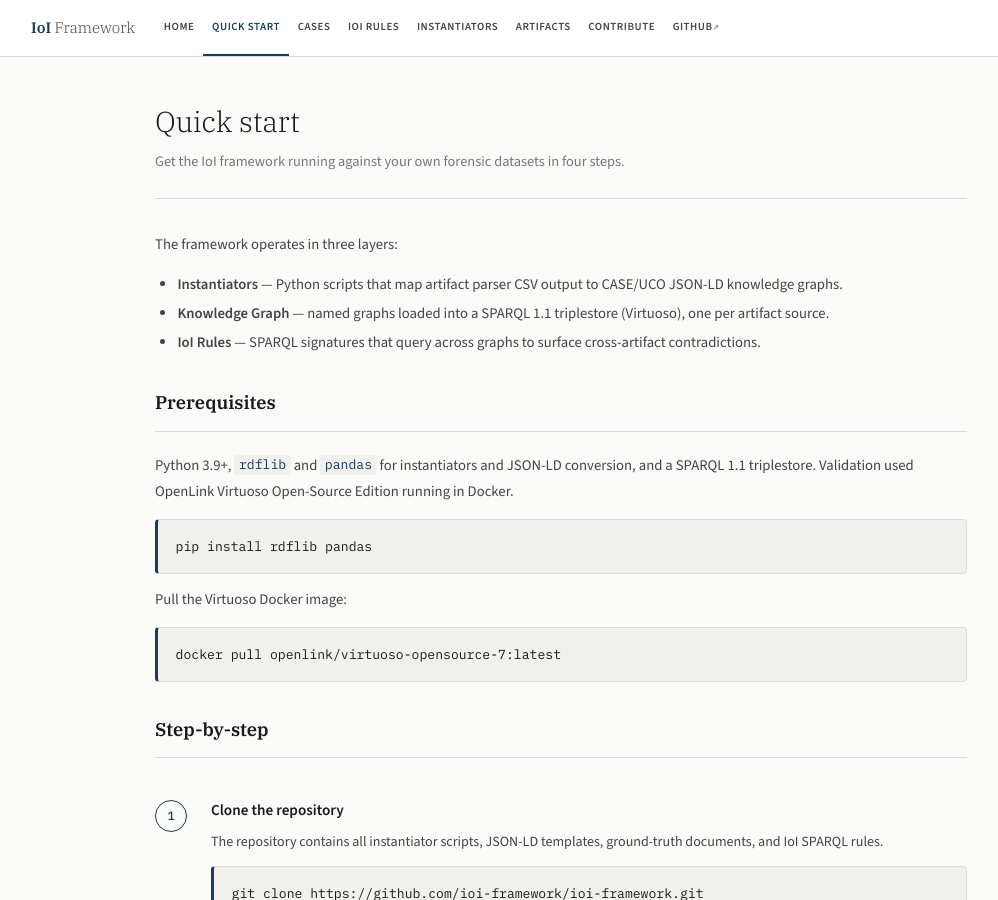
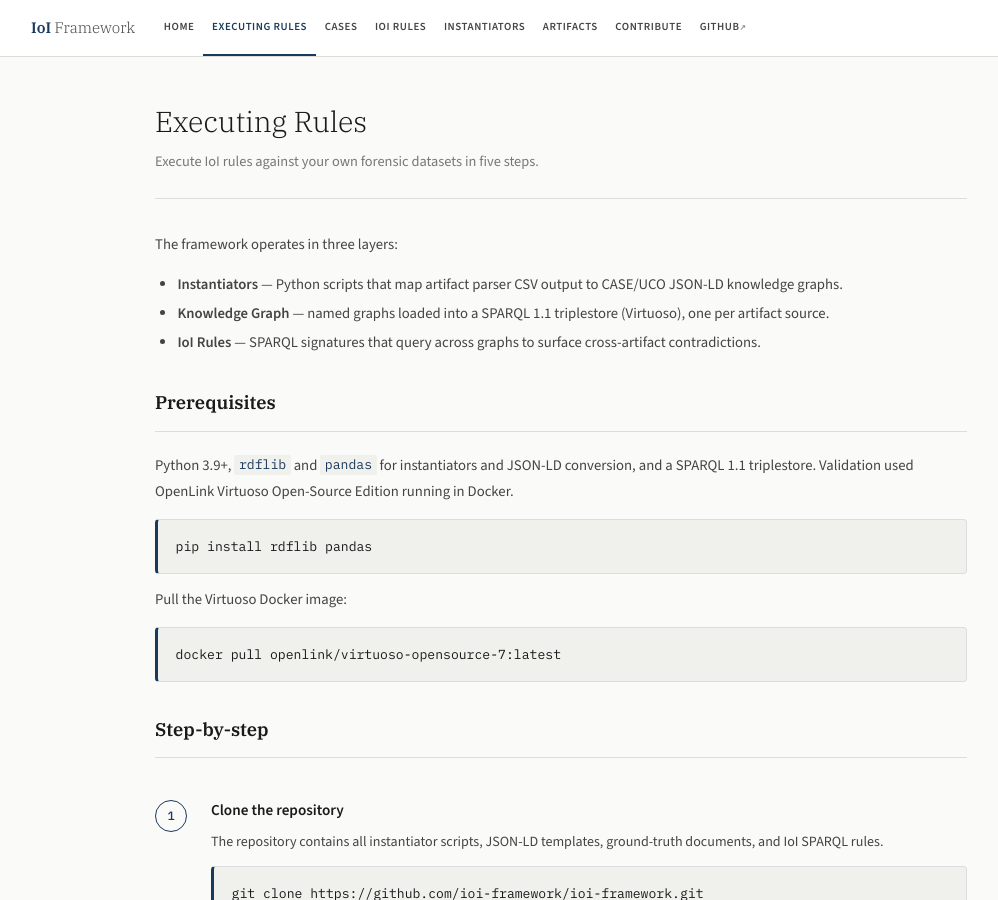
Before and after one commit to ioi-framework/ioi-framework.github.io, a Jekyll site: the page built from quickstart.md, in a window 1280 px wide and 900 px high. Shown: the whole window, without its empty margins (79-1077 px from the left). Built offline with Jekyll 4.4.1, drawn with Linux system fonts in a browser that asks for light colours.

Commit message:
rename abstract and quick start labels

```diff
--- a/_config.yml
+++ b/_config.yml
@@ -36,7 +36,7 @@
 # ── Navigation ─────────────────────────────────────────────
 nav:
   - { title: "Home",           url: "/" }
-  - { title: "Quick Start",    url: "/quickstart/" }
+  - { title: "Executing Rules", url: "/quickstart/" }
   - { title: "Cases",          url: "/cases/" }
   - { title: "IoI Rules",      url: "/rules/" }
   - { title: "Instantiators",  url: "/instantiators/" }
--- a/index.html
+++ b/index.html
@@ -16,17 +16,17 @@
       <span><strong>Scenarios</strong> 5 curated anti-forensic cases</span>
     </div>
     <div class="hero-badges">
-      <a class="badge badge-outline" href="/quickstart/">Quick start</a>
+      <a class="badge badge-outline" href="/quickstart/">Executing Rules</a>
       <a class="badge badge-outline" href="https://github.com/ioi-framework" target="_blank" rel="noopener">GitHub ↗</a>
       <a class="badge badge-green" href="/artifacts/">Datasets &amp; artifacts</a>
     </div>
   </div>
 </div>
 
-<!-- ── Abstract ───────────────────────────────────────────── -->
+<!-- ── About ──────────────────────────────────────────────── -->
 <div class="abstract-section">
   <div class="abstract-inner">
-    <div class="abstract-label">Abstract</div>
+    <div class="abstract-label">About</div>
     <div class="abstract-text">
       Identifying complex events and their reconstruction have been an exhaustive task through digital forensic investigations and analyses. We propose an <strong>Indicator of Inconsistency (IoI)</strong> framework that assists investigators in defining inconsistent digital artifacts, which in turn helps highlight events of probative value, such as anti-forensics attempts. IoIs are defined as schema-consistent SPARQL queries that detect contradictions among temporally, structurally, and semantically related artifacts. The framework leverages CASE/UCO ontology graphs and the SPARQL language, along with the corresponding reasoning framework. A proof-of-concept implementation was developed to generate reusable, machine-readable, and interoperable ontology-based knowledge graphs of digital artifacts along with corresponding signatures in SPARQL to detect contradicting artifacts and/or attributes across five curated anti-forensic scenarios.
     </div>
--- a/quickstart.md
+++ b/quickstart.md
@@ -1,12 +1,12 @@
 ---
 layout: default
-title: "Quick Start"
-description: "How to set up and run IoI signatures against your own CASE/UCO knowledge graphs."
+title: "Executing Rules"
+description: "How to execute IoI signatures against your own CASE/UCO knowledge graphs."
 permalink: /quickstart/
 ---
 <div class="page-wrap">
-  <h1 class="page-title">Quick start</h1>
-  <p class="page-subtitle">Get the IoI framework running against your own forensic datasets in four steps.</p>
+  <h1 class="page-title">Executing Rules</h1>
+  <p class="page-subtitle">Execute IoI rules against your own forensic datasets in five steps.</p>
 
   <div class="prose" style="margin-bottom:2rem;">
     <p>The framework operates in three layers:</p>
```
